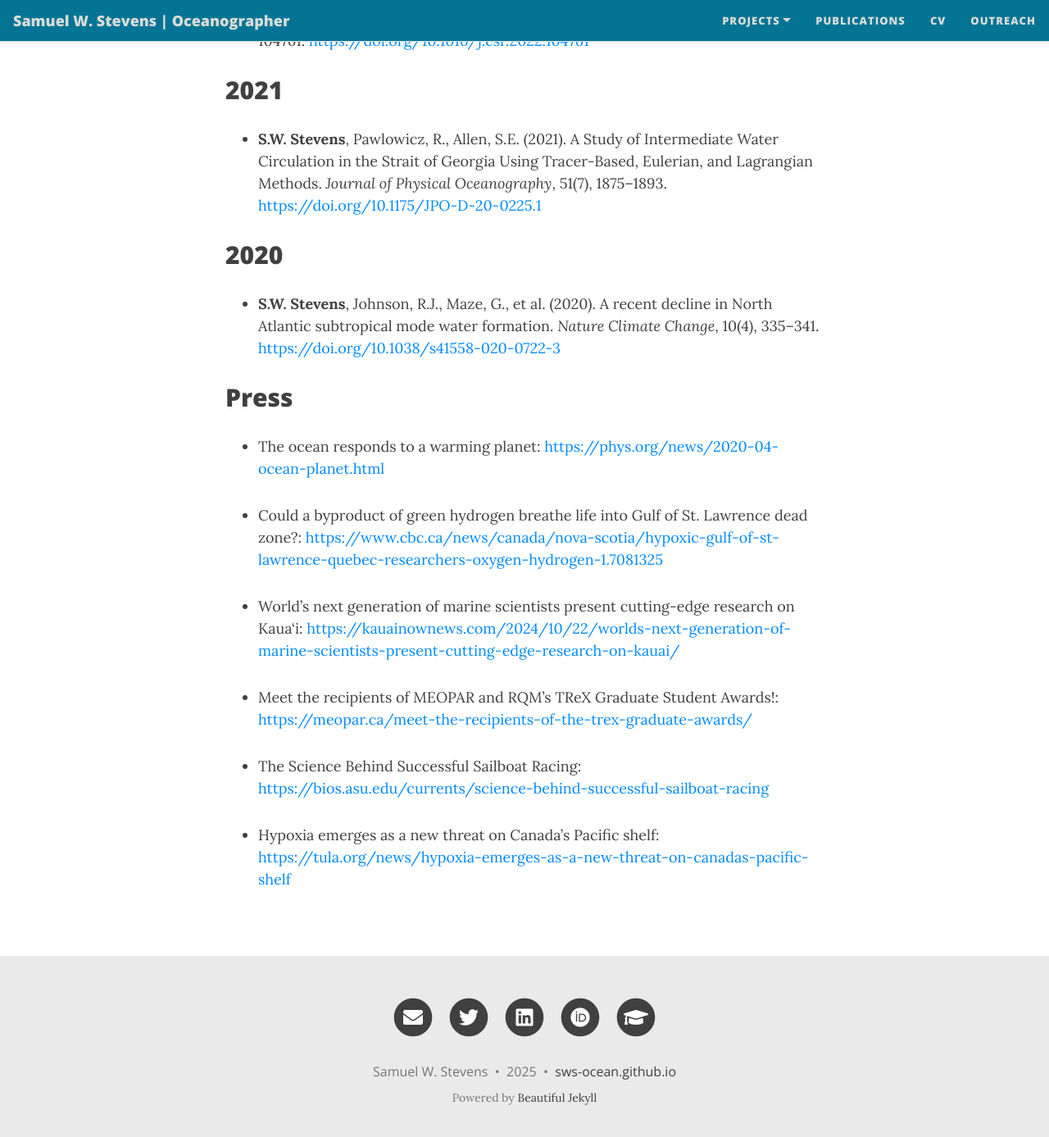
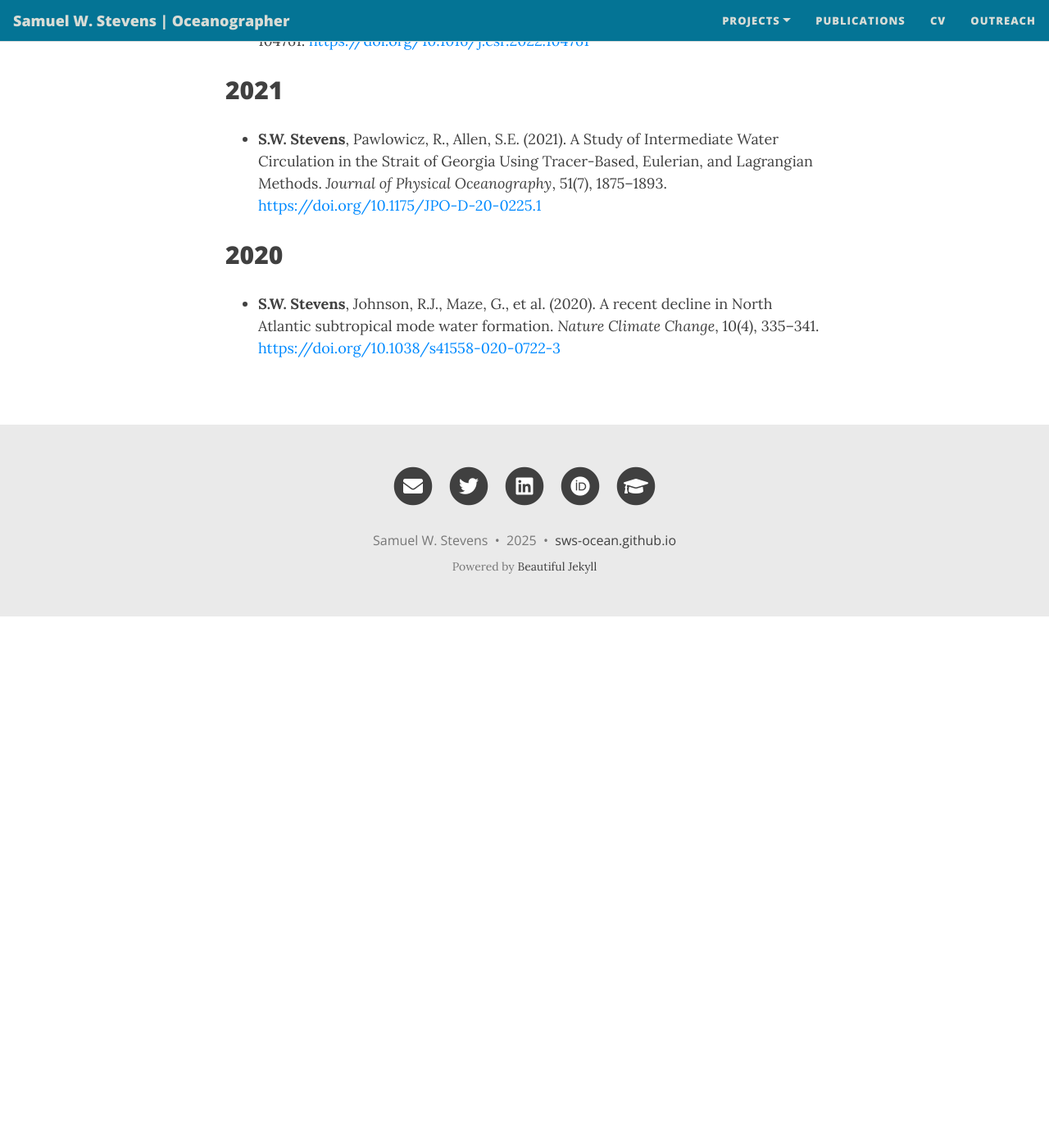
Before and after one commit to sws-ocean/sws-ocean.github.io, a Jekyll site: the page built from docs/pubs.md, in a window 1280 px wide and 1400 px high, scrolled down 1479 px. Shown: the top 1387 px of the window at 82% size. Built offline with Jekyll 4.4.1, drawn with Linux system fonts in a browser that asks for light colours; nearby versions of some CDN libraries; after the commit the page ends 2231 px from its top, so only the background shows below that.

Commit message:
oct updates 2

```diff
--- a/docs/pubs.md
+++ b/docs/pubs.md
@@ -78,27 +78,3 @@ description: Review the scholarly publications of Sam Stevens. This page catalog
     </li>
   </ul>
 </section>
-
-<section>
-  <h2>Press</h2>
-  <ul>
-    <li>
-      <p>The ocean responds to a warming planet: <a href="https://phys.org/news/2020-04-ocean-planet.html">https://phys.org/news/2020-04-ocean-planet.html</a></p>
-    </li>
-    <li>
-      <p>Could a byproduct of green hydrogen breathe life into Gulf of St. Lawrence dead zone?: <a href="https://www.cbc.ca/news/canada/nova-scotia/hypoxic-gulf-of-st-lawrence-quebec-researchers-oxygen-hydrogen-1.7081325" target="_blank">https://www.cbc.ca/news/canada/nova-scotia/hypoxic-gulf-of-st-lawrence-quebec-researchers-oxygen-hydrogen-1.7081325</a></p>
-    </li>
-    <li>
-      <p>World’s next generation of marine scientists present cutting-edge research on Kaua‘i: <a href="https://kauainownews.com/2024/10/22/worlds-next-generation-of-marine-scientists-present-cutting-edge-research-on-kauai/" target="_blank">https://kauainownews.com/2024/10/22/worlds-next-generation-of-marine-scientists-present-cutting-edge-research-on-kauai/</a></p>
-    </li>
-    <li>
-      <p>Meet the recipients of MEOPAR and RQM’s TReX Graduate Student Awards!: <a href="https://meopar.ca/meet-the-recipients-of-the-trex-graduate-awards/" target="_blank">https://meopar.ca/meet-the-recipients-of-the-trex-graduate-awards/</a></p>
-    </li>
-    <li>
-      <p>The Science Behind Successful Sailboat Racing: <a href="https://bios.asu.edu/currents/science-behind-successful-sailboat-racing" target="_blank">https://bios.asu.edu/currents/science-behind-successful-sailboat-racing</a></p>
-    </li>
-    <li>
-      <p>Hypoxia emerges as a new threat on Canada’s Pacific shelf: <a href="https://tula.org/news/hypoxia-emerges-as-a-new-threat-on-canadas-pacific-shelf" target="_blank">https://tula.org/news/hypoxia-emerges-as-a-new-threat-on-canadas-pacific-shelf</a></p>
-    </li>
-  </ul>
-</section>
```
Also changed, not shown: docs/outreach.md (+5 -0 lines).
